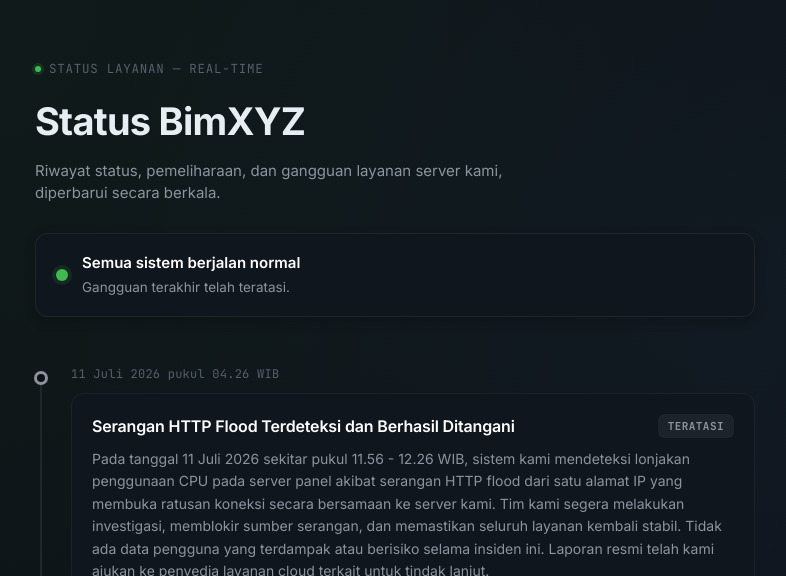
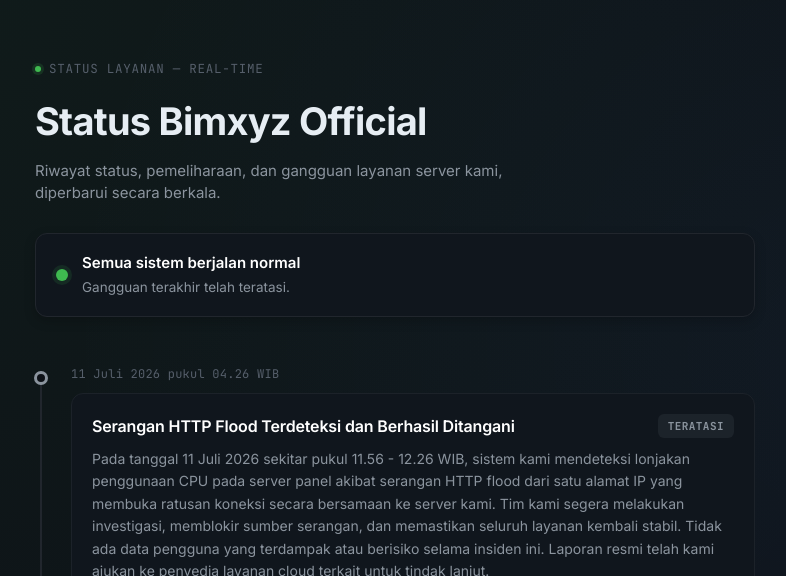
Before and after one commit to BimxyzDev/status.bimxyz.my.id, a plain HTML site: page index.html in a window 1280 px wide. Shown: the top 576 px of the page, without its empty margins (245-1031 px from the left). Drawn offline with Linux system fonts and the light colour scheme.

Commit message:
Update index.html

```diff
--- a/index.html
+++ b/index.html
@@ -299,7 +299,7 @@
 <div class="shell">
   <header>
     <div class="eyebrow">Status Layanan &mdash; Real-time</div>
-    <h1>Status BimXYZ</h1>
+    <h1>Status Bimxyz Official</h1>
     <p class="subtitle">Riwayat status, pemeliharaan, dan gangguan layanan server kami, diperbarui secara berkala.</p>
 
     <div class="overall" id="overallBanner">
```
